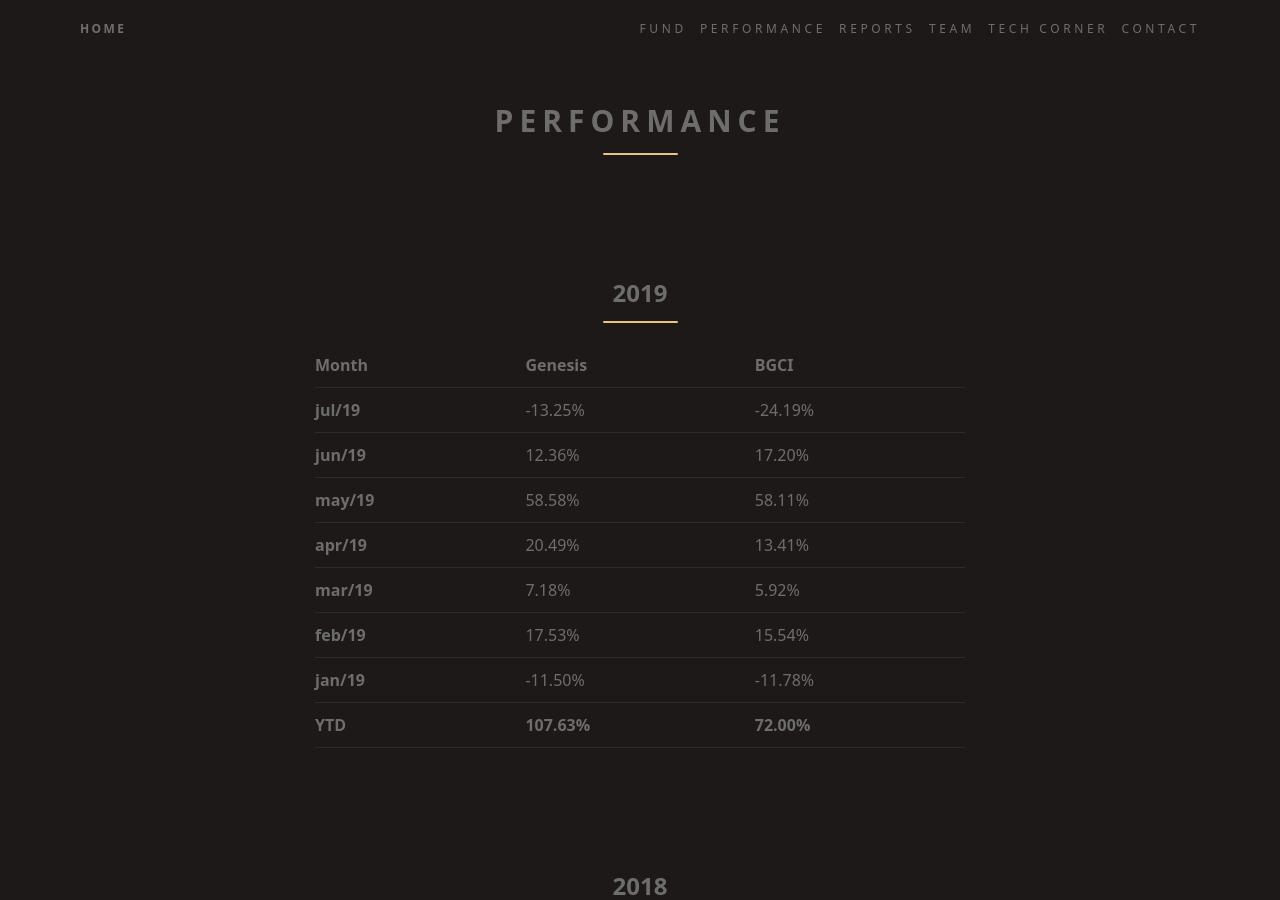
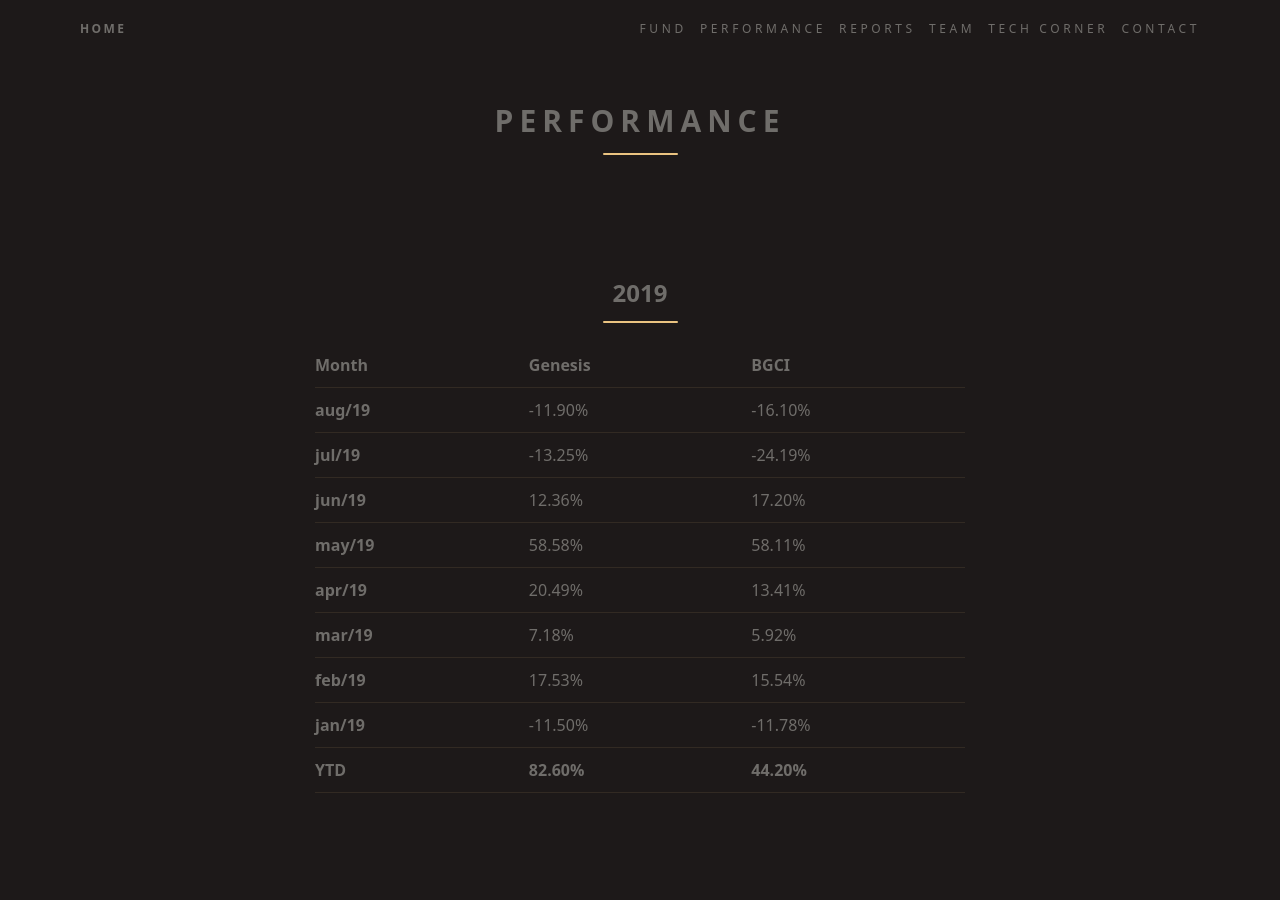
Before and after one commit to ateliedetemas/blpcrypto, a Jekyll site: the page built from _pages/en/performance.md, in a window 1280 px wide and 900 px high. Built offline with Jekyll 4.4.1, drawn with Linux system fonts in a browser that asks for light colours.

Commit message:
Update performance.md

```diff
--- a/_pages/en/performance.md
+++ b/_pages/en/performance.md
@@ -9,6 +9,7 @@ permalink: "/en/performance/"
 
 | Month  | Genesis | BGCI    |
 |--------|---------|---------|
+| **aug/19** | -11.90%   | -16.10%   |
 | **jul/19** | -13.25%   | -24.19%   |
 | **jun/19** | 12.36%   | 17.20%   |
 | **may/19** | 58.58%   | 58.11%   |
@@ -16,7 +17,7 @@ permalink: "/en/performance/"
 | **mar/19** | 7.18%   | 5.92%   |
 | **feb/19** | 17.53%  | 15.54%  |
 | **jan/19** | -11.50% | -11.78% |
-| **YTD**    | **107.63%**  | **72.00%**   |
+| **YTD**    | **82.60%**  | **44.20%**   |
 
 ## 2018
 
```
